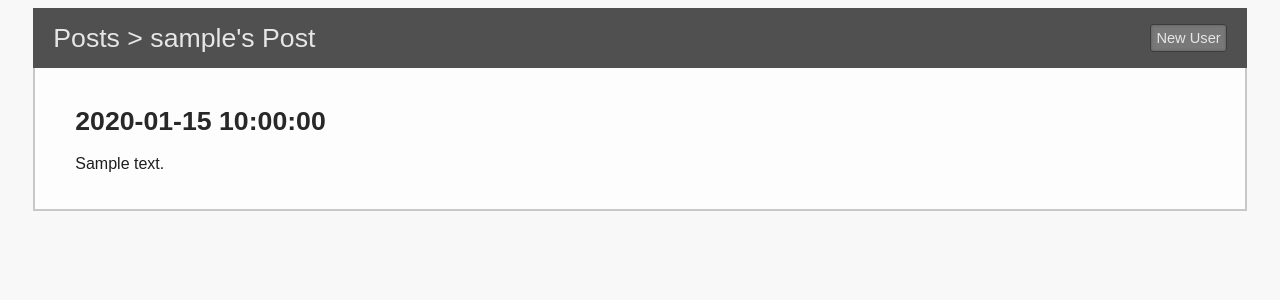
After one commit to davenportw15/FlaskPostBeta, a Flask app: template templates/view_post.html in a window 1280 px wide. The commit adds this page. Shown: the top 300 px of the page. Run offline with Flask 2, Linux system fonts and the light colour scheme; the template is opened without the code that fills it: most values are stand-ins (such as "Sample title", 1, 10 or a date in 2020).

Commit message:
Added ability to view a single post and implemented breadcrumbs.

```diff
--- a/application.py
+++ b/application.py
@@ -66,7 +66,7 @@ def view_user(username):
     else:
         return "User not found..."
 
-@app.route("/user/me/post", methods=["GET", "POST"])
+@app.route("/post", methods=["GET", "POST"])
 def new_post():
     if "username" in session:
         if request.method == "GET":
@@ -81,6 +81,13 @@ def new_post():
     else:
         return redirect(url_for("login"))
 
+@app.route("/post/<post_number>")
+def view_post(post_number):
+    if posts.post_exists(post_number):
+        return render_template("view_post.html", post=posts.get_post_by_id(post_number))
+    else:
+        return "Post not found..."
+
 #start the server
 if __name__ == "__main__":
     app.run(
--- a/static/css/main.css
+++ b/static/css/main.css
@@ -4,6 +4,11 @@ body {
 
 a {
     text-decoration:none;
+}
+
+p {
+    font-family:sans-serif;
+    color:rgb(30,30,30);
 }
 
 #navigation_bar_wrapper {
@@ -65,7 +70,7 @@ input[type="submit"], button {
     color:rgb(240,240,240);
     font-family:sans-serif;
     font-size:11pt;
-    border:1px rgb(100,100,100) solid;
+    border:1px rgb(10,80,140) solid;
     border-radius:3px;
     padding-left:5px;
     padding-right:5px;
@@ -174,3 +179,19 @@ h1 {
 .card p {
     color:rgb(70,70,70);
 }
+
+#find_user {
+    display:inline-block;
+    background-color:rgb(120,120,120);
+    border:1px rgb(60,60,60) solid;
+    border-radius:3px;
+    padding-left:5px;
+    padding-right:5px;
+    padding-top:5px;
+    padding-bottom:5px;
+    outline:none;
+}
+
+#find_user:focus {
+    box-shadow:0px 0px 3px rgb(70,70,70) inset;
+}
--- a/templates/base.html
+++ b/templates/base.html
@@ -5,7 +5,6 @@
         <!-- <script type="text/javascript" src="/javascript/jQuery.js"></script> -->
         <link rel="stylesheet" type="text/css" href="{{ url_for('static', filename='css/main.css') }}">
         <script type="text/javascript">
-            {% block javascript %}{% endblock %}
         </script>
         <style type="text/css">
             {% block css %}{% endblock %}
@@ -14,13 +13,14 @@
     <body>
         <div id="navigation_bar_wrapper">
             <div id="navigation_bar">
-                <p id="site_title">Posts</p>
-                {% block navigation_bar %}{% endblock %}
+                <p id="site_title">Posts &gt; {% block title_path %}{% endblock %}</p>
                 <span id="navigation_buttons">
                     {% if "username" in session %}
                         <span class="navigation_link"><a href="{{ url_for('me') }}">{{ session["username"] }}</a></span>
                         <span class="navigation_link"><a href="{{ url_for('new_post') }}">New Post</a></span>
                         <span class="navigation_link"><a href="{{ url_for('login') }}">Logout</a></span>
+                    {% elif request.path == "/user/new" %}
+                        <span class="navigation_link"><a href="{{ url_for('login') }}">Login</a></span>
                     {% else %}
                         <span class="navigation_link"><a href="{{ url_for('new_user') }}">New User</a></span>
                     {% endif %}
--- a/templates/login.html
+++ b/templates/login.html
@@ -1,5 +1,6 @@
 {% extends "base.html" %}
 {% block title %}Login{% endblock %}
+{% block title_path %}Login{% endblock %}
 {% block content %}
 {% with messages = get_flashed_messages() %}
         {% if messages %}
--- a/templates/new_post.html
+++ b/templates/new_post.html
@@ -1,7 +1,8 @@
 {% extends "base.html" %}
 {% block title %}New Post{% endblock %}
+{% block title_path %}New Post{% endblock %}
 {% block content %}
-<form action="/user/me/post" method="POST">
+<form action="{{ url_for("new_post") }}" method="POST">
     <textarea name="comment" placeholder="Write your post"></textarea>
     <input type="submit" value="Post" />
 </form>
--- a/templates/new_user.html
+++ b/templates/new_user.html
@@ -1,5 +1,6 @@
 {% extends "base.html" %}
 {% block title %}New User{% endblock %}
+{% block title_path %}New User{% endblock %}
 {% block content %}
 <form action="/user/new" method="POST">
     <input name="username" type="text" placeholder="Username" />
--- /dev/null
+++ b/templates/view_post.html
@@ -0,0 +1,7 @@
+{% extends "base.html" %}
+{% block title %}{{ post["username"] }}'s Post {% endblock %}
+{% block title_path %}{{ post["username"] }}'s Post {% endblock %}
+{% block content %}
+<h1>{{ post["date"] }}</h1>
+<p>{{ post["comment"] }}</p>
+{% endblock %}
```
Also changed, not shown: models/posts.py (+30 -6 lines), templates/view_user.html (+7 -4 lines).
